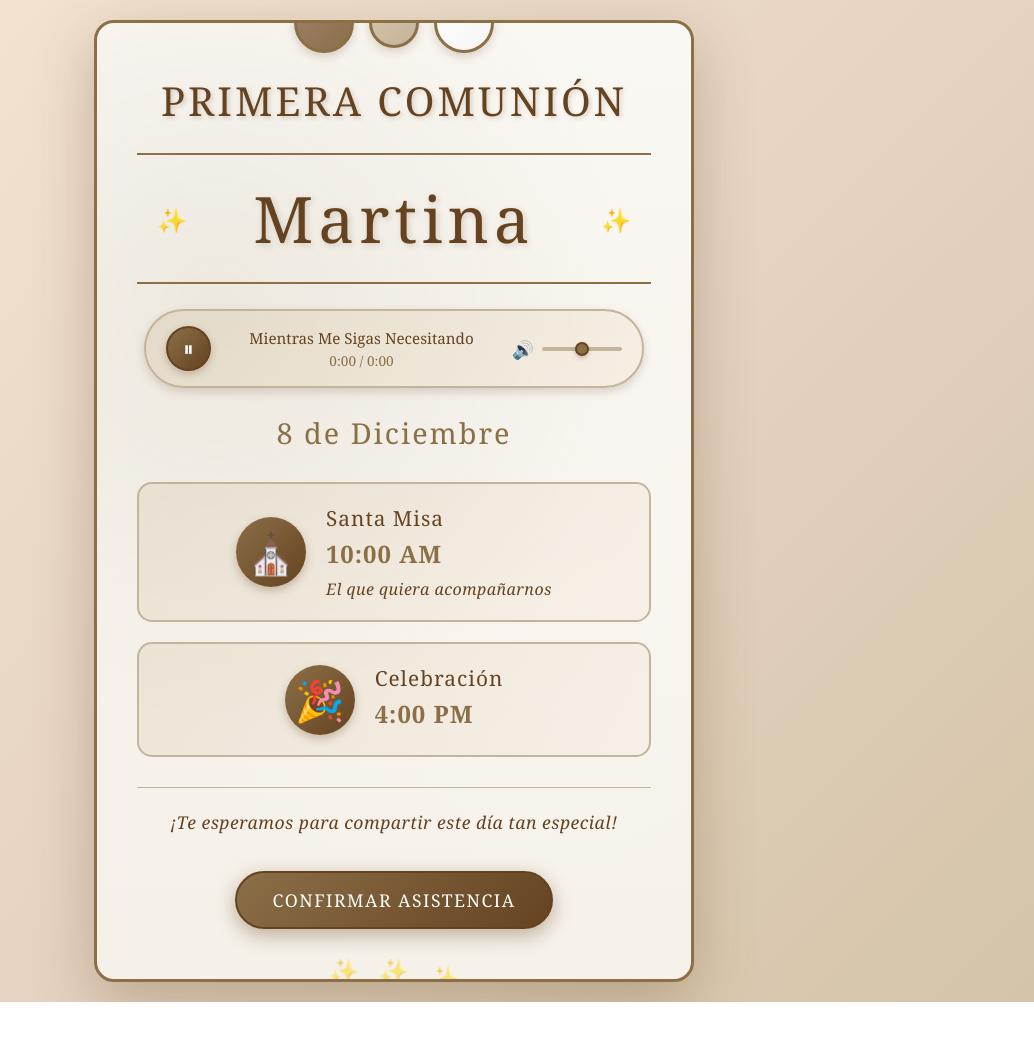
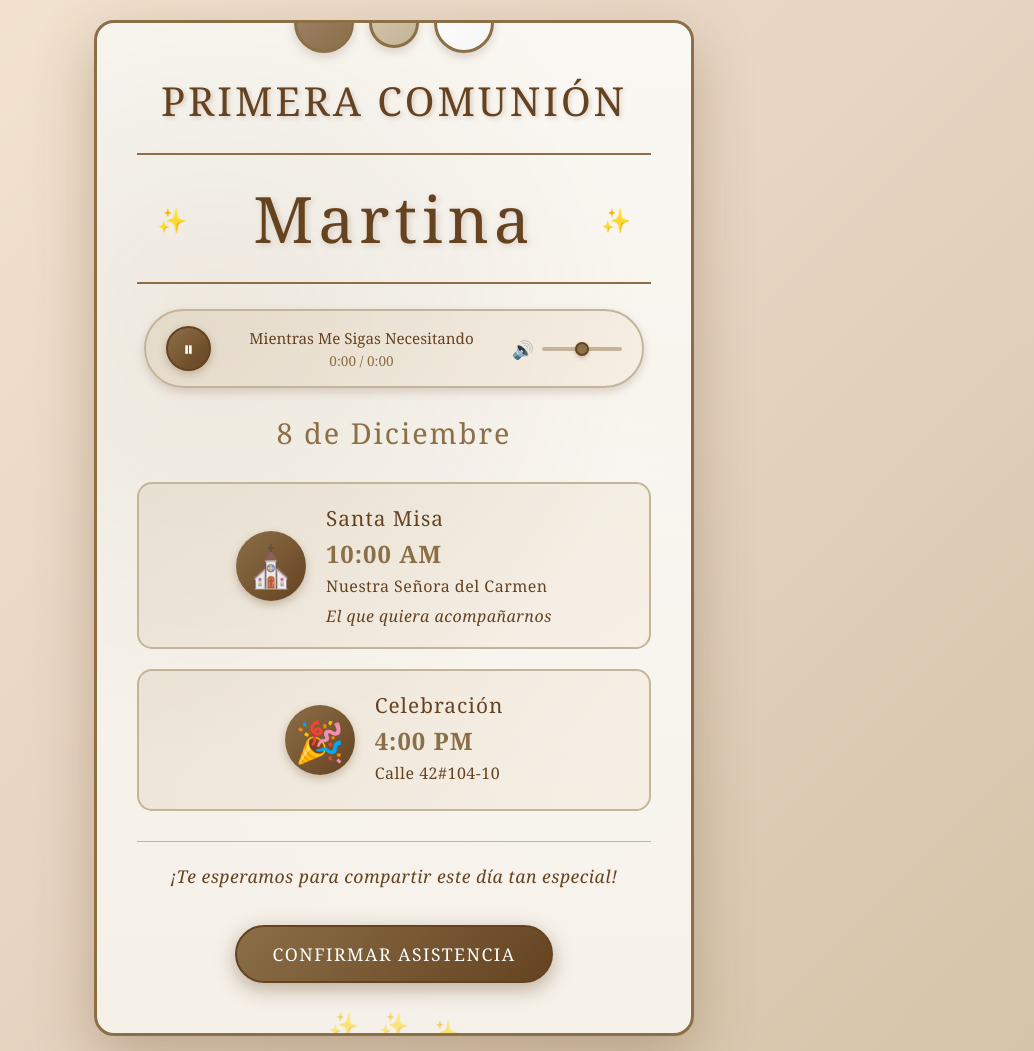
Before and after one commit to Emanuel252006/invitacionmartina, a plain HTML site: page index.html in a window 1280 px wide. Shown: the top 1051 px of the page, without its empty margins (246-1280 px from the left). Before the commit the page ends 1002 px from the top, so only its background shows below. Drawn offline with Linux system fonts and the light colour scheme.

Commit message:
Agregar nombre de iglesia y direcciÃ³n de celebraciÃ³n

```diff
--- a/index.html
+++ b/index.html
@@ -50,6 +50,7 @@
                         <div class="event-info">
                             <p class="event-title">Santa Misa</p>
                             <p class="event-time">10:00 AM</p>
+                            <p class="event-location">Nuestra Señora del Carmen</p>
                             <p class="event-subtitle">El que quiera acompañarnos</p>
                         </div>
                     </div>
@@ -59,6 +60,7 @@
                         <div class="event-info">
                             <p class="event-title">Celebración</p>
                             <p class="event-time">4:00 PM</p>
+                            <p class="event-location">Calle 42#104-10</p>
                         </div>
                     </div>
                 </div>
--- a/styles.css
+++ b/styles.css
@@ -307,6 +307,15 @@ body {
     margin-bottom: 5px;
 }
 
+.event-location {
+    font-size: 1rem;
+    color: #654321;
+    font-weight: 400;
+    letter-spacing: 0.5px;
+    margin-top: 5px;
+    margin-bottom: 5px;
+}
+
 .event-subtitle {
     font-size: 1rem;
     color: #654321;
@@ -463,6 +472,10 @@ body {
         font-size: 1.3rem;
     }
 
+    .event-location {
+        font-size: 0.9rem;
+    }
+
     .event-subtitle {
         font-size: 0.9rem;
     }
```
